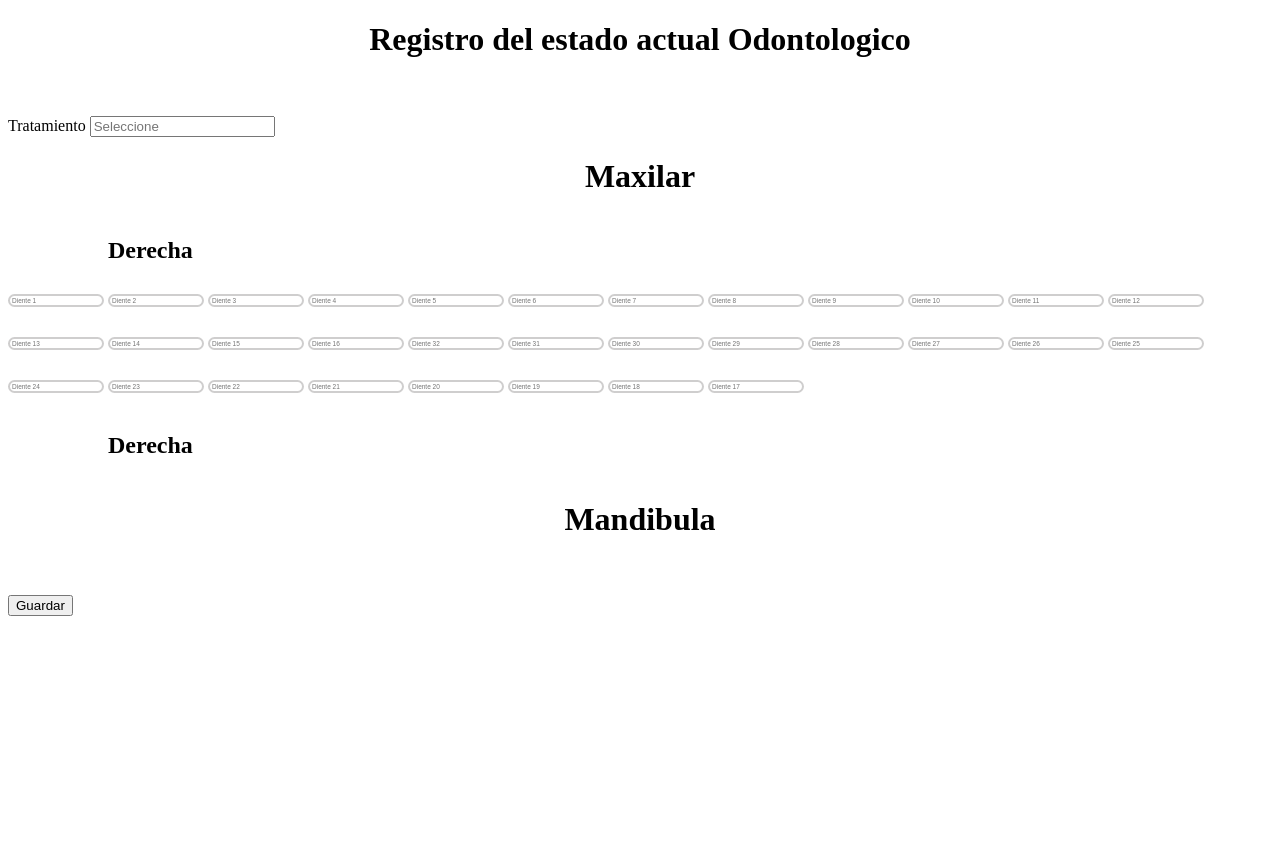
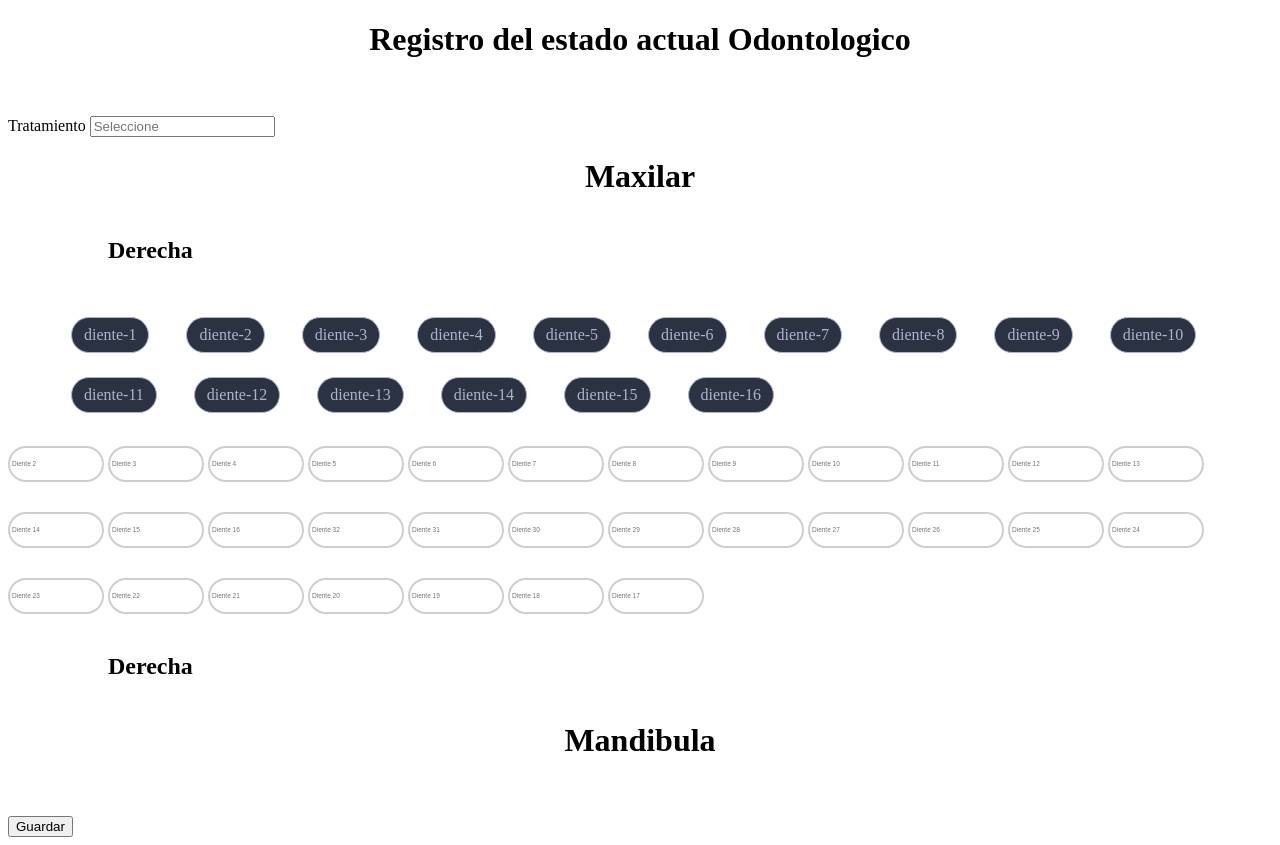
Before and after one commit to Sky-soft-Loyola/CONSULTORIO-ODONTOLOGICO, a PHP site: page /html.html in a window 1280 px wide; the page is wider, and only the part inside the window is pictured. Before the commit the page ends 616 px from the top of that part, so only its background shows below. Run offline with PHP 8.4, Linux system fonts and the light colour scheme.

Commit message:
Modificacion de los dientes
ya puse una base mejorada de checkbox para los dientes pero falta la parte para juntarlos nose si me podrian ayudar en esa parte.

```diff
--- a/html.css
+++ b/html.css
@@ -11,14 +11,14 @@
 }
 
 .input-box-2 input {
-    height: 500%;
+    height: 30px;
     background: transparent;
     font-size: 6.5px;
     margin: 10px 0 20px;
     border: none;
     outline: none;
     border: 2px solid rgba(15, 14, 14, 0.2);
-    border-radius: 40px;
+    border-radius: 100px;
 }
 
 .Contenido {
@@ -32,3 +32,40 @@
 .txt-4 {
     margin: 0px 1000px;
 }
+
+.input-box-2 .checkbox {
+    width: 100%;
+}
+
+.input-box-2 .checkbox ul {
+    list-style: none;
+}
+
+.input-box-2 .checkbox ul li {
+    display: inline-block;
+    margin: 0 10px;
+}
+
+.input-box-2 .checkbox ul li label {
+    display: inline-block;
+    background: #2b3241;
+    border: 1px solid #b1b2cf;
+    color: #b1b2cf;
+    border-radius: 25px;
+    transition: .2s all ease;
+    padding: 8px 12px;
+}
+
+.input-box-2 .checkbox ul li label:hover {
+    border: 1px solid #686ffd;
+}
+
+.input-box-2 .checkbox ul li input[type="checkbox"]:checked + label {
+    border: 1px solid #686ffd;
+    background: #686ffd;
+    color:#fff;
+}
+
+.input-box-2 .checkbox ul li input[type="checkbox"] {
+    opacity: 0;
+}
--- a/html.html
+++ b/html.html
@@ -51,13 +51,26 @@
 
             <div class="input-box-2">
 
-                <label></label>
-                <input list="Diente 1" placeholder="Diente 1">
-                <datalist id="Diente 1">
-                    <option value="Sano" />
-                    <option value="Dañado" />
-                    <option value="En Tratamiento" />
-                </datalist>
+                 <div class="checkbox">
+                    <ul>
+                        <li><input type="checkbox" name="diente1" id="diente1"><label for="diente1">diente-1</label></li>
+                        <li><input type="checkbox" name="diente2" id="diente2"><label for="diente2">diente-2</label></li>
+                        <li><input type="checkbox" name="diente3" id="diente3"><label for="diente3">diente-3</label></li>
+                        <li><input type="checkbox" name="diente4" id="diente4"><label for="diente4">diente-4</label></li>
+                        <li><input type="checkbox" name="diente5" id="diente5"><label for="diente5">diente-5</label></li>
+                        <li><input type="checkbox" name="diente6" id="diente6"><label for="diente6">diente-6</label></li>
+                        <li><input type="checkbox" name="diente7" id="diente7"><label for="diente7">diente-7</label></li>
+                        <li><input type="checkbox" name="diente8" id="diente8"><label for="diente8">diente-8</label></li>
+                        <li><input type="checkbox" name="diente9" id="diente9"><label for="diente9">diente-9</label></li>
+                        <li><input type="checkbox" name="diente10" id="diente10"><label for="diente10">diente-10</label></li>
+                        <li><input type="checkbox" name="diente11" id="diente11"><label for="diente11">diente-11</label></li>
+                        <li><input type="checkbox" name="diente12" id="diente12"><label for="diente12">diente-12</label></li>
+                        <li><input type="checkbox" name="diente13" id="diente13"><label for="diente13">diente-13</label></li>
+                        <li><input type="checkbox" name="diente14" id="diente14"><label for="diente14">diente-14</label></li>
+                        <li><input type="checkbox" name="diente15" id="diente15"><label for="diente15">diente-15</label></li>
+                        <li><input type="checkbox" name="diente16" id="diente16"><label for="diente16">diente-16</label></li>
+                    </ul>
+                 </div>
 
                 <label></label>
                 <input list="Diente 2" placeholder="Diente 2">
```
